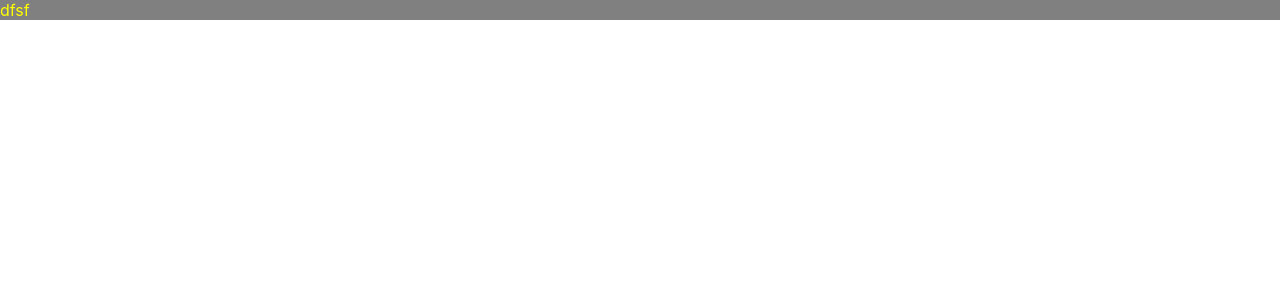
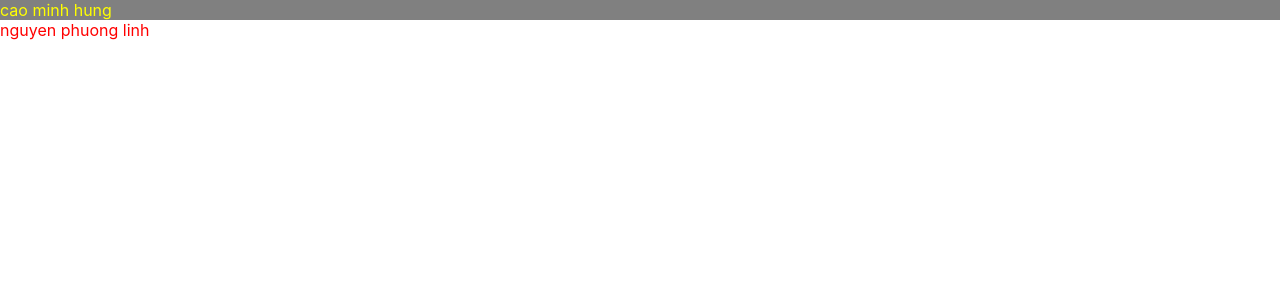
Before and after one commit to phuonglinhnguyen/responsive-scss, a React (Create React App) app: page / in a window 1280 px wide. Shown: the top 300 px of the page. Built offline with nearby package versions, Linux system fonts and the light colour scheme.

Commit message:
[Test] edit some code

```diff
--- a/src/App.js
+++ b/src/App.js
@@ -5,8 +5,8 @@ class App extends Component {
   render() {
     return (
       <div className="app">
-        <header className="app__header">dfsf</header>
-        <main></main>
+        <header className="app__header">cao minh hung</header>
+        <main>nguyen phuong linh</main>
         <footer></footer>
       </div>
     );
--- a/src/App.scss
+++ b/src/App.scss
@@ -11,4 +11,8 @@
   &--green {
     color: green;
   }
+
+  &--green2 {
+    color: green;
+  }
 }
```
